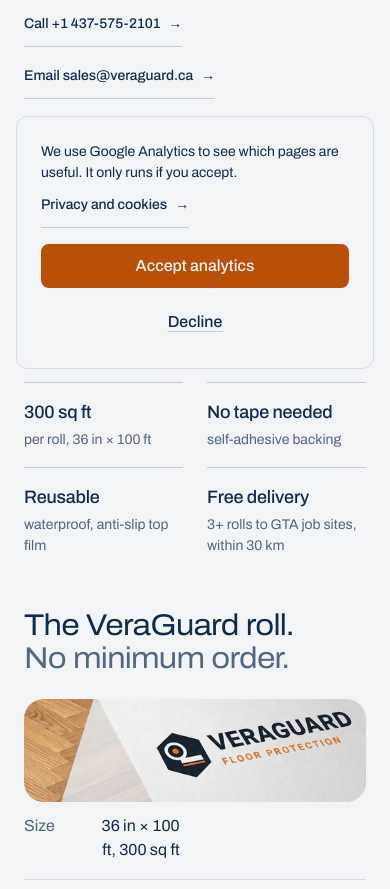
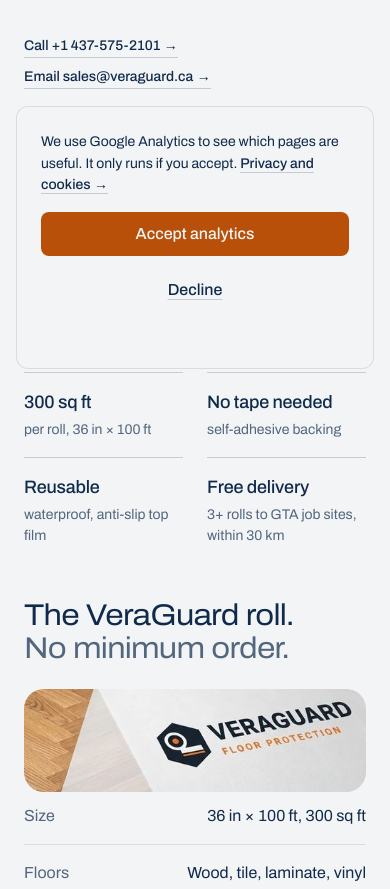
Before and after one commit to Meth56/Veraguard-Site, a plain HTML site: page index.html in a window 390 px wide. Shown: the part 395-1284 px from the top of the page. Drawn offline with Linux system fonts and the light colour scheme.

Commit message:
Phone layout: spec rows aligned, inline arrow links stay in the line, tight footer legal, space after button rows (#24)
Claude-Session: https://claude.ai/code/session_01E57eh3miYK6ay3f6AymtTg

Co-authored-by: Claude <noreply@anthropic.com>

```diff
--- a/assets/vg.css
+++ b/assets/vg.css
@@ -86,6 +86,18 @@ main > .hero--product .hero__stage:has(> img:not(.is-cutout), > picture) {
 .faq__mail { margin: 0; }
 .faq > .faq__item:first-child { padding-top: 0; }
 @media (max-width: 639px) {
-  .rows--spec > li { grid-template-columns: auto minmax(0, 1fr); }
-  .rows--spec .rows__value { text-align: right; }
+  /* phone: name in a fixed left column, value fills the rest and wraps at word gaps only */
+  .rows > li { grid-template-columns: minmax(7.5em, 38%) minmax(0, 1fr); align-items: baseline; }
+  .rows__value { max-width: none; white-space: normal; text-align: right; text-wrap: pretty; overflow-wrap: normal; }
+  .rows > li > p { grid-column: 1 / -1; }
 }
+
+/* Phone fixes (16 Nov 2026): inline arrow links inside a sentence stay in the line,
+   the footer legal line wraps tight, and a button row keeps space before the next column. */
+p .link { display: inline; padding: 0; min-height: 0; }
+p .link::after { margin-left: .25em; }
+.footer__legal > span { display: flex; flex-wrap: wrap; align-items: center; column-gap: var(--s-4); row-gap: 0; }
+@media (max-width: 767px) {
+  .footer__legal > span a { min-height: 0; min-width: 0; padding-block: var(--s-2); }
+  .btn-row { margin-bottom: var(--s-6); }
+}
```
